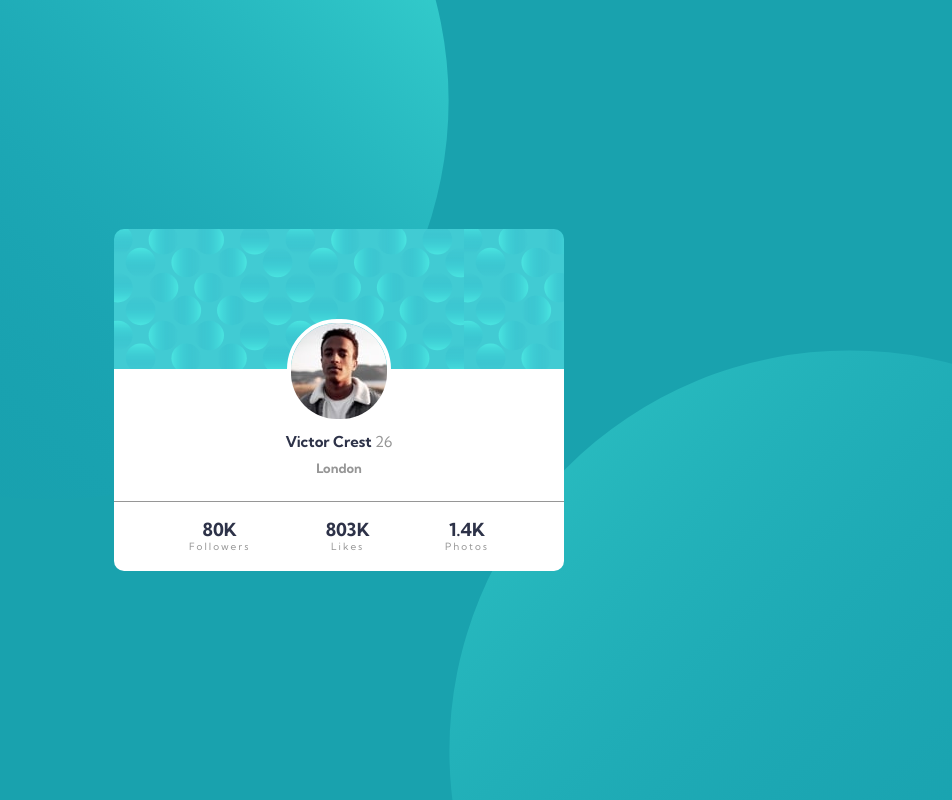
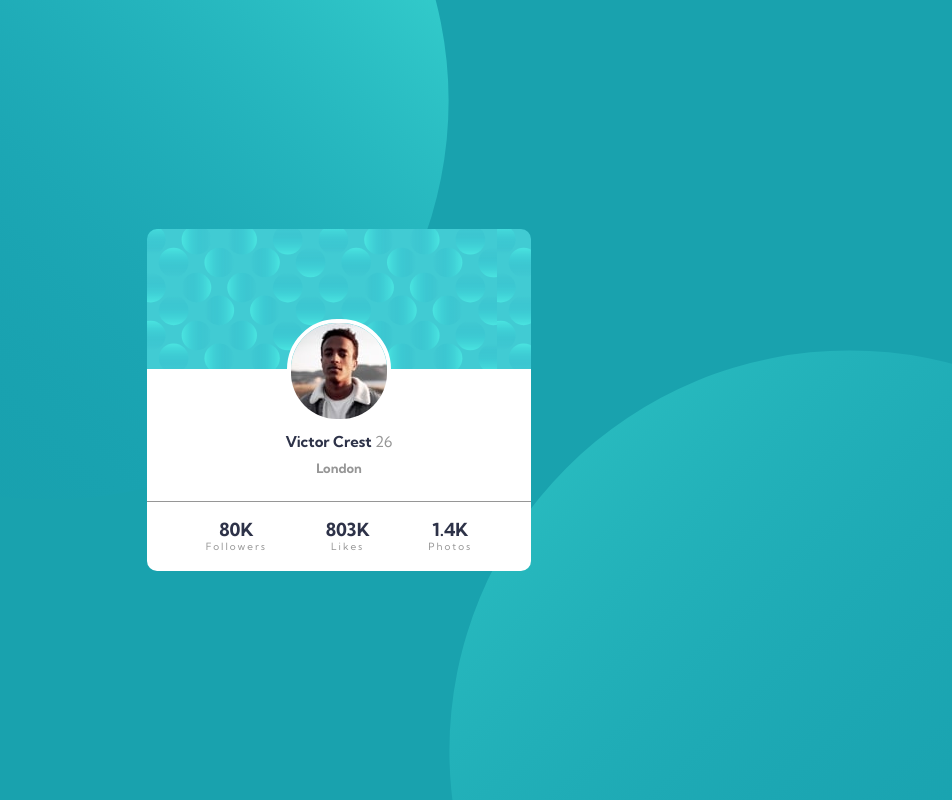
Before and after one commit to gastonMaino/profile-card-component-frontendmentor-, a plain HTML site: page index.html in a window 1280 px wide. Shown: the whole page, without its empty margins (301-1253 px from the left). Drawn offline with Linux system fonts and the light colour scheme.

Commit message:
inserted changes in styles.css

```diff
--- a/styles/styles.css
+++ b/styles/styles.css
@@ -1,12 +1,11 @@
-:root{
+:root {
   --Dark-cyan: hsl(185, 75%, 39%);
   --Very-dark-desaturated-blue: hsl(229, 23%, 23%);
   --Dark-grayish-blue: hsl(227, 10%, 46%);
   --Dark-gray: hsl(0, 0%, 59%);
 }
 
-
-body{
+body {
   margin: 0;
   min-height: 100vh;
   display: flex;
@@ -14,20 +13,21 @@ body{
   align-items: center;
   justify-content: center;
   font-size: 18px;
-    font-family: 'Kumbh Sans', sans-serif;
+  font-family: "Kumbh Sans", sans-serif;
   color: var(--Very-dark-desaturated-blue);
 }
 
-.main{
+.main {
   background: #ffffff url(/images/bg-pattern-card.svg);
   background-repeat: repeat no-repeat;
   border-radius: 10px;
   margin-top: 5em;
   margin-bottom: 5em;
-    width: 88%;
+  width: 75%;
+  height: 45%;
 }
 
-.img{
+.img {
   display: block;
   max-width: 100%;
   border-radius: 50px;
@@ -37,84 +37,80 @@ body{
   margin-top: 90px;
 }
 
-.title{
+.title,
+.subtitle,
+.container-social__paragraph {
     text-align: center;
+    font-weight: 700;
+
+}
+
+.title {
   margin-left: 40px;
   margin-right: 40px;
   font-size: 15px;
   margin-bottom: 8px;
-    font-weight: 700;
 }
 
-.subtitle{
-    text-align: center;
+.subtitle {
   color: var(--Dark-gray);
   margin-bottom: 25px;
   font-size: 13px;
-    font-weight: 700;
 }
 
-.container-social{
+.container-social {
   display: flex;
   justify-content: space-evenly;
   border-top: 1px solid var(--Dark-gray);
 }
 
-.container-social__paragraph{
-    text-align: center;
+.container-social__paragraph {
   text-decoration: solid;
-    font-weight: 700;
 }
 
-.container-social__span, .title__span{
+.container-social__span,
+.title__span {
   color: var(--Dark-gray);
-}
-
-.title__span{
   font-weight: 300;
 }
 
-.container-social__span{
+.container-social__span {
   display: block;
   font-size: 10px;
-    font-weight: 300;
   letter-spacing: 2px;
 }
 
-@media screen and (min-width:375px){
-    body{
+@media screen and (min-width: 375px) {
+  body {
     background-color: var(--Dark-cyan);
-        background-image: url(/images/bg-pattern-top.svg), url(/images/bg-pattern-bottom.svg);
+    background-image: url(/images/bg-pattern-top.svg),
+      url(/images/bg-pattern-bottom.svg);
     background-position: -335px -335px, 150px 350px;
     background-repeat: no-repeat;
     background-size: cover;
-
+  }
 }
 
-}
-
-@media screen and (min-width:1440px){
-    body{
+@media screen and (min-width: 1440px) {
+  body {
     background-color: var(--Dark-cyan);
-        background-image: url(/images/bg-pattern-top.svg), url(/images/bg-pattern-bottom.svg);
+    background-image: url(/images/bg-pattern-top.svg),
+      url(/images/bg-pattern-bottom.svg);
     background-repeat: no-repeat;
     background-position: -280px -500px, 700px 350px;
     background-size: auto;
   }
-
-
 }
 
-@media (min-width: 1200px)
-{
-    body
-    {
+@media (min-width: 1200px) {
+  body {
     background-color: var(--Dark-cyan);
-        background-image: url(/images/bg-pattern-top.svg), url(/images/bg-pattern-bottom.svg);
+    background-image: url(/images/bg-pattern-top.svg),
+      url(/images/bg-pattern-bottom.svg);
     background-repeat: no-repeat;
     background-position: -50px -300px, 750px 350px;
     background-size: contain;
     width: 40%;
-        margin:auto
+    margin: auto;
   }
 }
```
Also changed, not shown: index.html (+0 -1 lines). Lines whose indentation alone changed are shown as unchanged.
